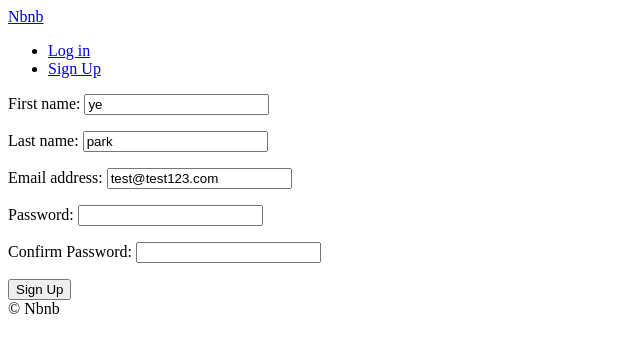
After one commit to Parkyes90/airbnb-clone, a Django app: page /users/signup in a window 1280 px wide. The commit adds this page. Shown: the top 353 px of the page, without its empty margins (0-640 px from the left). Run offline with Django 3.2, Linux system fonts and the light colour scheme; parts of the project's set-up code (start-up, migrations or seed data) failed here and were passed over.

Commit message:
add signup view

```diff
--- a/templates/partials/nav.html
+++ b/templates/partials/nav.html
@@ -4,5 +4,6 @@
         <li><a href="{% url "users:logout" %}">Log out</a></li>
     {% else %}
         <li><a href="{% url "users:login" %}">Log in</a></li>
+        <li><a href="{% url "users:signup" %}">Sign Up</a></li>
     {% endif %}
 </ul>
--- /dev/null
+++ b/templates/users/signup.html
@@ -0,0 +1,15 @@
+{% extends "base.html" %}
+{% block page_title %}
+    Sign Up
+{% endblock %}
+
+{% block search-bar %}
+{% endblock %}
+
+{% block content %}
+    <form method="POST" accept-charset="{% url "users:signup" %}">
+        {% csrf_token %}
+        {{ form.as_p }}
+        <button>Sign Up</button>
+    </form>
+{% endblock %}
--- a/users/admin.py
+++ b/users/admin.py
@@ -41,4 +41,5 @@ class CustomUserAdmin(UserAdmin):
         "super_host",
         "is_staff",
         "is_superuser",
+        "date_joined",
     )
--- a/users/forms.py
+++ b/users/forms.py
@@ -22,3 +22,29 @@ class LoginForm(forms.Form):
             self.add_error(
                 "email", forms.ValidationError("User does not exists")
             )
+
+
+class SignUpForm(forms.ModelForm):
+    class Meta:
+        model = User
+        fields = ("first_name", "last_name", "email")
+
+    password = forms.CharField(widget=forms.PasswordInput)
+    password1 = forms.CharField(
+        widget=forms.PasswordInput, label="Confirm Password"
+    )
+
+    def clean_password1(self):
+        password = self.cleaned_data.get("password")
+        password1 = self.cleaned_data.get("password1")
+
+        if password != password1:
+            raise forms.ValidationError("Password confirmation dose not match")
+        else:
+            return password
+
+    def save(self, *args, **kwargs):
+        user = super().save(commit=False)
+        user.username = self.cleaned_data.get("email")
+        user.set_password(self.cleaned_data.get("password"))
+        user.save()
--- a/users/models.py
+++ b/users/models.py
@@ -37,9 +37,15 @@ class User(AbstractUser):
     bio = models.TextField(blank=True)
     birth_date = models.DateField(blank=True, null=True)
     language = models.CharField(
-        choices=LANGUAGE_CHOICES, max_length=2, blank=True
+        choices=LANGUAGE_CHOICES,
+        max_length=2,
+        blank=True,
+        default=LANGUAGE_KOREAN,
     )
     currency = models.CharField(
-        choices=CURRENCY_CHOICES, max_length=3, blank=True
+        choices=CURRENCY_CHOICES,
+        max_length=3,
+        blank=True,
+        default=CURRENCY_KRW,
     )
     super_host = models.BooleanField(default=False)
--- a/users/urls.py
+++ b/users/urls.py
@@ -7,4 +7,5 @@ app_name = "users"
 urlpatterns = [
     path("login", views.LoginView.as_view(), name="login"),
     path("logout", views.log_out, name="logout"),
+    path("signup", views.SignUpView.as_view(), name="signup"),
 ]
--- a/users/views.py
+++ b/users/views.py
@@ -23,3 +23,25 @@ class LoginView(FormView):
 def log_out(request):
     logout(request)
     return redirect(reverse("core:home"))
+
+
+class SignUpView(FormView):
+    template_name = "users/signup.html"
+    form_class = forms.SignUpForm
+    success_url = reverse_lazy("core:home")
+    initial = {
+        "first_name": "ye",
+        "last_name": "park",
+        "email": "test@test123.com",
+        "password": "12",
+        "password1": "12",
+    }
+
+    def form_valid(self, form):
+        form.save()
+        email = form.cleaned_data.get("email")
+        password = form.cleaned_data.get("password")
+        user = authenticate(self.request, username=email, password=password)
+        if user:
+            login(self.request, user)
+        return super().form_valid(form)
```
